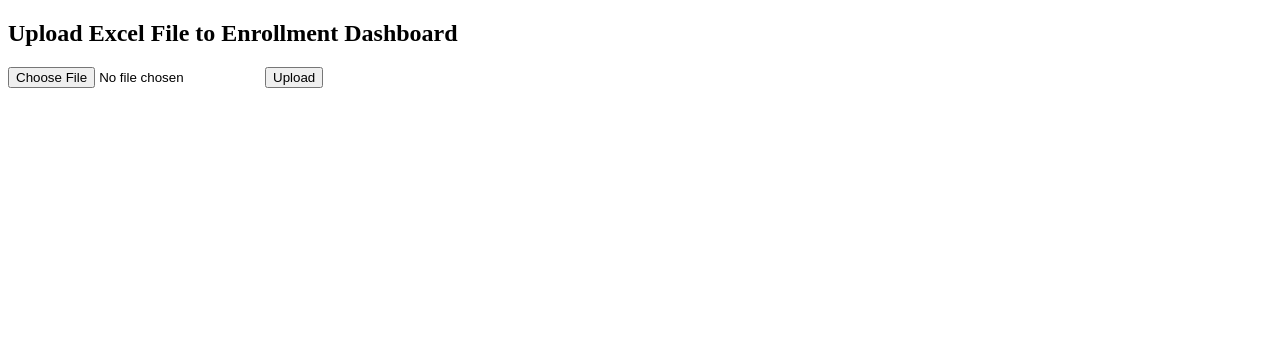
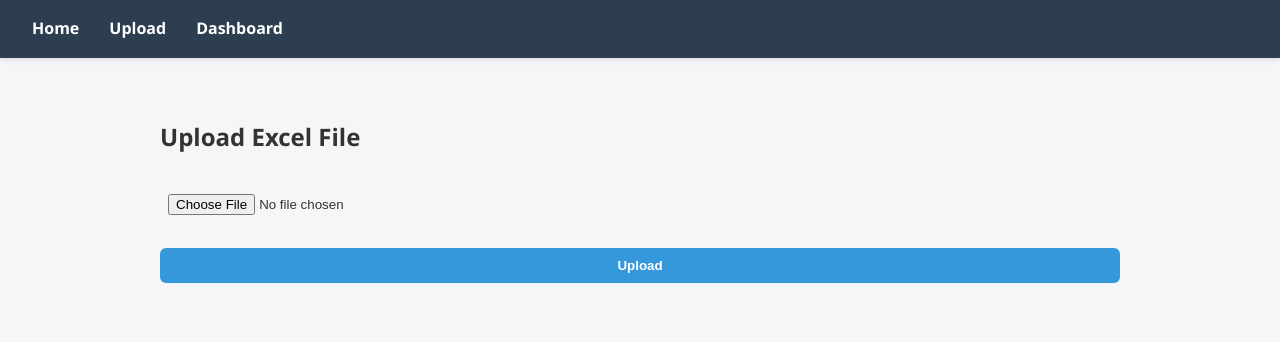
Before and after one commit to rriicc00/iied-enrollment-dashboard, a Flask app: page /upload_form in a window 1280 px wide. Shown: the top 342 px of the page. Run offline with Flask 3, Linux system fonts and the light colour scheme.

Commit message:
Added styling

```diff
--- a/backend/app.py
+++ b/backend/app.py
@@ -6,11 +6,11 @@ from urllib.parse import unquote
 import numpy as np
 from flask import Flask, render_template, send_file
 
-app = Flask(__name__)
+app = Flask(__name__, static_folder="../static")
 CORS(app)
 
 # Folder for storage of uploaded Excel files
-UPLOAD_FOLDER = "uploads"
+UPLOAD_FOLDER = os.path.join(os.path.dirname(__file__), "uploads")
 if not os.path.exists(UPLOAD_FOLDER):
     os.makedirs(UPLOAD_FOLDER)
 
@@ -23,7 +23,7 @@ def serve_lib(filename):
 
 @app.route('/')
 def home():
-    return "Enrollment Dashboard API is running!"
+    return render_template('home.html')
 
 @app.route('/api/upload', methods=['POST'])
 def upload_file():
@@ -41,7 +41,6 @@ def upload_file():
             return jsonify({"error": "No valid sheets found in this file"}), 400
 
         df = pd.read_excel(xls, sheet_name=0)
-        uploaded_files[file.filename] = df
 
         return jsonify({"message": f"{file.filename} uploaded successfully."}), 201
 
@@ -51,16 +50,21 @@ def upload_file():
 
 @app.route('/api/files', methods=['GET'])
 def list_files():
-    return jsonify({"files": list(uploaded_files.keys())})
+    files = [f for f in os.listdir(UPLOAD_FOLDER) if f.endswith('.xlsx')]
+    return jsonify({"files": files})
 
 @app.route('/api/data/<filename>', methods=['GET'])
 def get_file_data(filename):
     filename = unquote(filename)
 
-    if filename not in uploaded_files:
+    filepath = os.path.join(UPLOAD_FOLDER, filename)
+    if not os.path.exists(filepath):
         return jsonify({"error": "File not found"}), 404
 
-    df = uploaded_files[filename]
+    try:
+        df = pd.read_excel(filepath)
+    except Exception as e:
+        return jsonify({"error": f"Failed to read file: {str(e)}"}), 500
 
     # Clean out problematic values like NaN
     cleaned = df.replace({np.nan: None})
--- a/backend/templates/base.html
+++ b/backend/templates/base.html
@@ -6,21 +6,16 @@
   <link rel="stylesheet" href="/static/style.css">
 </head>
 <body>
-  <nav>
-    <ul class="navbar">
-
-    </ul>
-  </nav>
+    <nav>
+      <ul class="navbar">
+        <li><a href="/">Home</a></li>
+        <li><a href="/upload_form">Upload</a></li>
+        <li><a href="/dashboard">Dashboard</a></li>
+      </ul>
+    </nav>
 
   <main class="container">
     {% block content %}{% endblock %}
   </main>
 </body>
 </html>
-
-
-
-
-<li><a href="/">Home</a></li>
-<li><a href="/backend/templates/upload_form.html">Upload</a></li>
-<li><a href="/backend/templates/dashboard.html">Dashboard</a></li>
--- a/backend/templates/home.html
+++ b/backend/templates/home.html
@@ -4,7 +4,7 @@
 
 {% block content %}
   <h1>iiED Enrollment Dashboard</h1>
-  <p>Welcome! This internal tool helps visualize enrollment and demographic data.</p>
+  <p>Welcome. This tool helps visualize enrollment and demographic data.</p>
 
   <ul>
     <li>Start by uploading an Excel (.xlsx) file.</li>
@@ -12,7 +12,7 @@
   </ul>
 
   <div style="margin-top: 20px;">
-    <a href="/upload" class="button">Upload a File</a>
-    <a href="/dashboard" class="button">Go to Dashboard</a>
+    <a href="/upload_form" class="button">Upload a File</a>
+    <a href="/../dashboard" class="button">Go to Dashboard</a>
   </div>
 {% endblock %}
--- a/backend/templates/upload_form.html
+++ b/backend/templates/upload_form.html
@@ -1,13 +1,11 @@
-<!DOCTYPE html>
-<html lang="en">
-<head>
-  <meta charset="UTF-8" />
-  <title>Upload Excel File</title>
-</head>
-<body>
-  <h2>Upload Excel File to Enrollment Dashboard</h2>
+{% extends "base.html" %}
 
-  <form id="uploadForm" enctype="multipart/form-data" method="POST" action="http://127.0.0.1:5000/api/upload">
+{% block title %}Upload File - Enrollment Dashboard{% endblock %}
+
+{% block content %}
+  <h2>Upload Excel File</h2>
+
+  <form id="uploadForm" enctype="multipart/form-data" method="POST" action="/api/upload">
     <input type="file" name="file" accept=".xlsx" required />
     <button type="submit">Upload</button>
   </form>
@@ -19,7 +17,7 @@
     const message = document.getElementById("message");
 
     form.addEventListener("submit", async (e) => {
-      e.preventDefault(); // Stop default browser submission
+      e.preventDefault();
 
       const formData = new FormData(form);
 
@@ -36,5 +34,4 @@
       `;
     });
   </script>
-</body>
-</html>
+{% endblock %}
--- a/frontend/dashboard.html
+++ b/frontend/dashboard.html
@@ -28,6 +28,7 @@
       margin-left: 10px;
     }
   </style>
+    <link rel="stylesheet" href="/static/style.css">
 </head>
 <body>
   <div id="app" style="display: flex; gap: 30px;">
--- a/static/style.css
+++ b/static/style.css
@@ -1,45 +1,104 @@
+/* ========== Global Styles ========== */
 body {
-    font-family: Arial, sans-serif;
+  font-family: 'Segoe UI', sans-serif;
   margin: 0;
   padding: 0;
+  background-color: #f4f6f8;
+  color: #333;
+  line-height: 1.6;
 }
 
+.container {
+  max-width: 960px;
+  margin: 0 auto;
+  padding: 40px 20px;
+}
+
+/* ========== Navbar ========== */
 nav {
   background-color: #2c3e50;
-    padding: 10px;
+  padding: 1rem 2rem;
+  box-shadow: 0 2px 5px rgba(0, 0, 0, 0.1);
+  position: sticky;
+  top: 0;
+  z-index: 10;
 }
 
 .navbar {
   list-style: none;
   display: flex;
-    gap: 20px;
+  gap: 30px;
   margin: 0;
   padding: 0;
 }
 
-  .navbar li a {
-    color: white;
-    text-decoration: none;
-    font-weight: bold;
+.navbar li {
+  display: inline;
 }
 
-  .navbar li a:hover {
-    text-decoration: underline;
+.navbar a {
+  color: #fff;
+  font-weight: 600;
+  text-decoration: none;
+  padding-bottom: 0.25rem;
+  border-bottom: 2px solid transparent;
+  transition: border-bottom 0.3s;
 }
 
-  .container {
-    padding: 20px;
+.navbar a:hover {
+  border-bottom: 2px solid #3498db;
 }
 
-  .button {
-    padding: 10px 15px;
+/* ========== Buttons ========== */
+.button, button {
   background-color: #3498db;
   color: white;
+  padding: 10px 16px;
+  font-weight: 600;
+  border: none;
+  border-radius: 6px;
+  cursor: pointer;
   text-decoration: none;
-    border-radius: 5px;
-    margin-right: 10px;
+  transition: background-color 0.2s ease;
 }
 
-  .button:hover {
+.button:hover, button:hover {
   background-color: #2980b9;
 }
+
+/* ========== Forms ========== */
+input[type="file"] {
+  margin: 10px 0;
+  padding: 8px;
+}
+
+form {
+  display: flex;
+  flex-direction: column;
+  gap: 15px;
+}
+
+/* ========== Table Styling ========== */
+table {
+  border-collapse: collapse;
+  width: 100%;
+  margin-top: 20px;
+  background-color: #fff;
+}
+
+th, td {
+  padding: 10px;
+  border: 1px solid #ddd;
+  text-align: left;
+}
+
+th {
+  background-color: #f2f2f2;
+}
+
+/* ========== Responsive Adjustments ========== */
+@media (max-width: 768px) {
+  .navbar {
+    flex-direction: column;
+  }
+}
```
Also changed, not shown: README.md (added), backend/README.md (deleted), 4 other files. Lines whose indentation alone changed are shown as unchanged.
